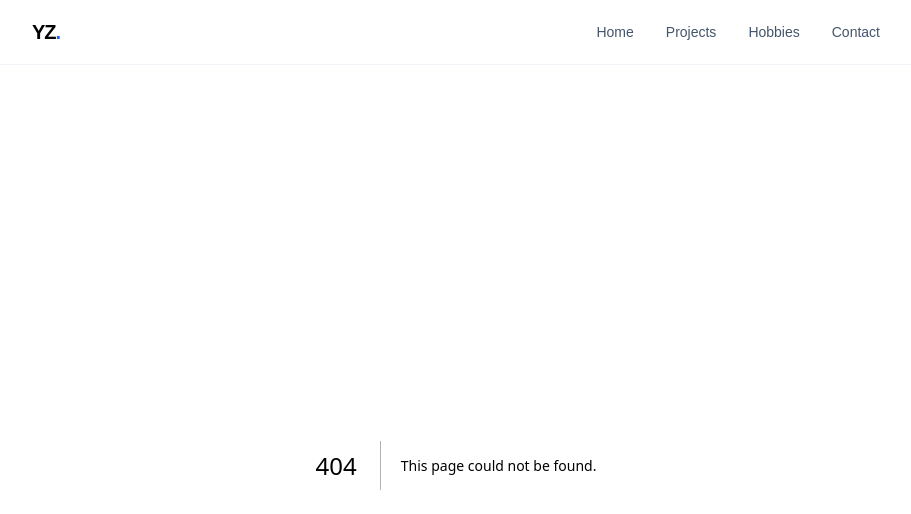
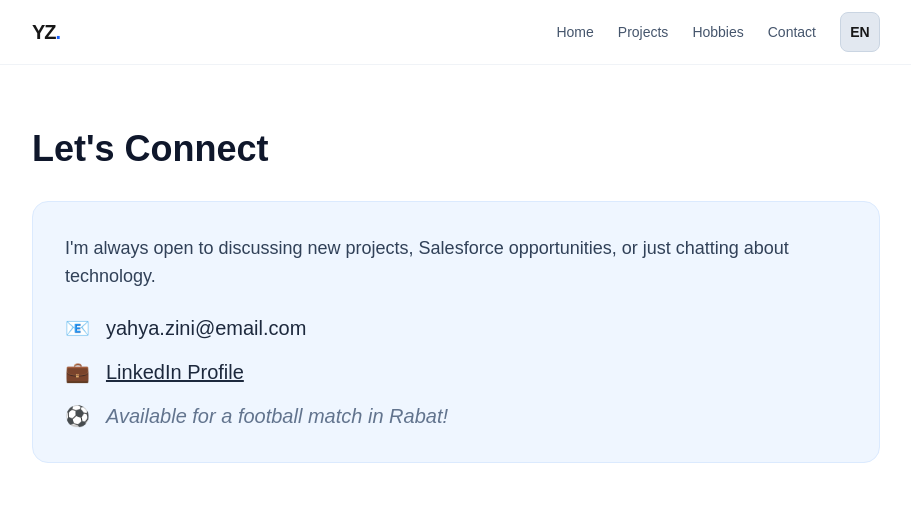
Before and after one commit to 0ZEUS01/yahya-portfolio, a Next.js app: page /contact/contact in a window 1280 px wide. Before the commit this address had no page. Shown: the top 514 px of the page, without its empty margins (180-1091 px from the left). Built offline with nearby package versions, Linux system fonts and the light colour scheme.

Commit message:
Implement multilingual support: add language switcher, update Navbar, and create localized pages for Home, Contact, Hobbies, and Projects

```diff
--- a/src/app/contact/page.tsx
+++ b/src/app/[lang]/contact/page.tsx
@@ -1,23 +1,25 @@
 export default function ContactPage() {
   return (
     <main className="max-w-4xl mx-auto py-16 px-6">
-      <h1 className="text-4xl font-bold mb-8">Let's Connect</h1>
+      <h1 className="text-4xl font-bold mb-8 text-slate-900 dark:text-white">
+        Let's Connect
+      </h1>
       <div className="p-8 rounded-2xl bg-blue-50 dark:bg-blue-900/10 border border-blue-100 dark:border-blue-800">
-        <p className="text-lg mb-6">
+        <p className="text-lg mb-6 text-slate-700 dark:text-slate-300">
           I'm always open to discussing new projects, Salesforce opportunities,
           or just chatting about technology.
         </p>
         <div className="space-y-4">
-          <p className="flex items-center gap-4 text-xl">
+          <p className="flex items-center gap-4 text-xl text-slate-800 dark:text-slate-200">
             📧 <span className="font-medium">yahya.zini@email.com</span>
           </p>
-          <p className="flex items-center gap-4 text-xl">
+          <p className="flex items-center gap-4 text-xl text-slate-800 dark:text-slate-200">
             💼{" "}
             <span className="font-medium underline hover:text-blue-600 cursor-pointer">
               LinkedIn Profile
             </span>
           </p>
-          <p className="flex items-center gap-4 text-xl">
+          <p className="flex items-center gap-4 text-xl text-slate-800 dark:text-slate-200">
             ⚽{" "}
             <span className="font-medium text-slate-500 italic">
               Available for a football match in Rabat!
@@ -27,8 +29,4 @@ export default function ContactPage() {
       </div>
     </main>
   );
-<<<<<<< HEAD
 }
-=======
-}
->>>>>>> 02db8ecfa542b2c1bfadd112b0f4510ce565c173
--- a/src/app/hobbies/page.tsx
+++ b/src/app/[lang]/hobbies/page.tsx
@@ -29,8 +29,4 @@ export default function HobbiesPage() {
       </div>
     </main>
   );
-<<<<<<< HEAD
 }
-=======
-}
->>>>>>> 02db8ecfa542b2c1bfadd112b0f4510ce565c173
--- /dev/null
+++ b/src/app/[lang]/layout.tsx
@@ -0,0 +1,40 @@
+import type { Metadata } from "next";
+import { Geist, Geist_Mono } from "next/font/google";
+import "../globals.css";
+import Navbar from "@/components/Navbar";
+
+const geistSans = Geist({
+  variable: "--font-geist-sans",
+  subsets: ["latin"],
+});
+
+const geistMono = Geist_Mono({
+  variable: "--font-geist-mono",
+  subsets: ["latin"],
+});
+
+export const metadata: Metadata = {
+  title: "Yahya Zini | State Software Engineer",
+  description: "Software Engineer portfolio of Yahya Zini.",
+};
+
+export default async function RootLayout({
+  children,
+  params,
+}: Readonly<{
+  children: React.ReactNode;
+  params: Promise<{ lang: 'en' | 'fr' }>;
+}>) {
+  // Await the params to safely extract the language
+  const resolvedParams = await params;
+  const lang = resolvedParams.lang;
+
+  return (
+    <html lang={lang}>
+      <body className={`${geistSans.variable} ${geistMono.variable} min-h-screen flex flex-col bg-slate-50 dark:bg-[#0a0a0a] text-slate-900 dark:text-slate-100 transition-colors duration-300`}>
+        <Navbar lang={lang} />
+        <div className="flex-1">{children}</div>
+      </body>
+    </html>
+  );
+}
--- a/src/app/page.tsx
+++ b/src/app/[lang]/page.tsx
@@ -1,6 +1,6 @@
 import { getBioData } from "@/lib/markdown";
 import { MDXRemote } from "next-mdx-remote/rsc";
-import Image from "next/image"; // Importing Next's optimized Image component
+import Image from "next/image";
 
 export default function Home() {
   const { metadata, content } = getBioData();
--- a/src/app/projects/page.tsx
+++ b/src/app/[lang]/projects/page.tsx
@@ -24,8 +24,4 @@ export default function ProjectsPage() {
       </div>
     </main>
   );
-<<<<<<< HEAD
 }
-=======
-}
->>>>>>> 02db8ecfa542b2c1bfadd112b0f4510ce565c173
--- a/src/app/layout.tsx
+++ /dev/null
@@ -1,42 +0,0 @@
-import type { Metadata } from "next";
-import { Geist, Geist_Mono } from "next/font/google";
-import "./globals.css";
-import Navbar from "@/components/Navbar";
-
-const geistSans = Geist({
-  variable: "--font-geist-sans",
-  subsets: ["latin"],
-});
-
-const geistMono = Geist_Mono({
-  variable: "--font-geist-mono",
-  subsets: ["latin"],
-});
-
-export const metadata: Metadata = {
-  title: "Yahya Zini | State Software Engineer", // Professional Title
-  description: "Software Engineer portfolio of Yahya Zini (Big Man).",
-};
-
-export default function RootLayout({
-  children,
-}: Readonly<{
-  children: React.ReactNode;
-}>) {
-  return (
-    <html
-      lang="en"
-      className={`${geistSans.variable} ${geistMono.variable} h-full antialiased`}
-    >
-      <body className="min-h-full flex flex-col bg-slate-50 dark:bg-[#0a0a0a]">
-        {/* 1. Add the Navbar here so it appears on all pages */}
-        <Navbar />
-
-        {/* 2. Wrap children in a div or main to handle layout spacing */}
-        <div className="flex-1">
-          {children}
-        </div>
-      </body>
-    </html>
-  );
-}
--- /dev/null
+++ b/src/components/LanguageSwitcher.tsx
@@ -0,0 +1,25 @@
+"use client";
+
+import Link from 'next/link';
+import { usePathname } from 'next/navigation';
+
+export default function LanguageSwitcher({ currentLang }: { currentLang: string }) {
+  const pathname = usePathname();
+
+  // Determine the target language
+  const targetLang = currentLang === 'en' ? 'fr' : 'en';
+
+  // Replace the current language folder in the URL with the new one
+  // Example: /en/projects -> /fr/projects
+  const redirectTarget = pathname.replace(`/${currentLang}`, `/${targetLang}`);
+
+  return (
+    <Link
+      href={redirectTarget}
+      className="flex items-center justify-center w-10 h-10 rounded-lg bg-slate-200 dark:bg-slate-800 border border-slate-300 dark:border-slate-700 hover:bg-slate-300 dark:hover:bg-slate-700 transition-colors font-bold text-sm uppercase"
+      aria-label="Switch Language"
+    >
+      {targetLang}
+    </Link>
+  );
+}
--- a/src/components/Navbar.tsx
+++ b/src/components/Navbar.tsx
@@ -1,44 +1,34 @@
-import Link from "next/link";
+import Link from 'next/link';
+import { getDictionary } from '@/dictionaries/dictionary';
+import LanguageSwitcher from './LanguageSwitcher';
 
-export default function Navbar() {
+// 1. Make the component async and accept the 'lang' prop
+export default async function Navbar({ lang }: { lang: 'en' | 'fr' }) {
+  // 2. Fetch the correct dictionary based on the language
+  const dict = await getDictionary(lang);
+
   return (
     <nav className="sticky top-0 z-50 w-full border-b border-slate-200/50 dark:border-slate-800/50 bg-white/70 dark:bg-black/70 backdrop-blur-md">
       <div className="max-w-4xl mx-auto px-6 h-16 flex items-center justify-between">
-        {/* Logo / Brand */}
-        <Link
-          href="/"
-          className="font-bold text-xl tracking-tighter hover:text-blue-600 transition-colors"
-        >
+
+        {/* Logo */}
+        <Link href={`/${lang}`} className="font-bold text-xl tracking-tighter hover:text-blue-600 transition-colors">
           YZ<span className="text-blue-600">.</span>
         </Link>
 
-        {/* Links */}
-        <div className="flex gap-8 text-sm font-medium text-slate-600 dark:text-slate-400">
-          <Link
-            href="/"
-            className="hover:text-slate-950 dark:hover:text-white transition-colors"
-          >
-            Home
-          </Link>
-          <Link
-            href="/projects"
-            className="hover:text-slate-950 dark:hover:text-white transition-colors"
-          >
-            Projects
-          </Link>
-          <Link
-            href="/hobbies"
-            className="hover:text-slate-950 dark:hover:text-white transition-colors"
-          >
-            Hobbies
-          </Link>
-          <Link
-            href="/contact"
-            className="hover:text-slate-950 dark:hover:text-white transition-colors"
-          >
-            Contact
-          </Link>
+        <div className="flex items-center gap-6">
+          {/* Links (Now using the dictionary and the dynamic lang URL) */}
+          <div className="hidden md:flex gap-6 text-sm font-medium text-slate-600 dark:text-slate-400">
+            <Link href={`/${lang}`} className="hover:text-slate-950 dark:hover:text-white transition-colors">{dict.navbar.home}</Link>
+            <Link href={`/${lang}/projects`} className="hover:text-slate-950 dark:hover:text-white transition-colors">{dict.navbar.projects}</Link>
+            <Link href={`/${lang}/hobbies`} className="hover:text-slate-950 dark:hover:text-white transition-colors">{dict.navbar.hobbies}</Link>
+            <Link href={`/${lang}/contact`} className="hover:text-slate-950 dark:hover:text-white transition-colors">{dict.navbar.contact}</Link>
+          </div>
+
+          {/* 3. Add the Switcher here */}
+          <LanguageSwitcher currentLang={lang} />
         </div>
+
       </div>
     </nav>
   );
--- /dev/null
+++ b/src/dictionaries/dictionary.ts
@@ -0,0 +1,11 @@
+import 'server-only';
+
+const dictionaries = {
+  en: () => import('./en.json').then((module) => module.default),
+  fr: () => import('./fr.json').then((module) => module.default),
+};
+
+export const getDictionary = async (locale: 'en' | 'fr') => {
+  // Fallback to English if something goes wrong
+  return dictionaries[locale]?.() ?? dictionaries.en();
+};
--- /dev/null
+++ b/src/dictionaries/en.json
@@ -0,0 +1,8 @@
+{
+  "navbar": {
+    "home": "Home",
+    "projects": "Projects",
+    "hobbies": "Hobbies",
+    "contact": "Contact"
+  }
+}
--- /dev/null
+++ b/src/dictionaries/fr.json
@@ -0,0 +1,8 @@
+{
+  "navbar": {
+    "home": "Accueil",
+    "projects": "Projets",
+    "hobbies": "Loisirs",
+    "contact": "Contact"
+  }
+}
--- /dev/null
+++ b/src/middleware.ts
@@ -0,0 +1,26 @@
+// src/middleware.ts
+import { NextResponse } from "next/server";
+import type { NextRequest } from "next/server";
+
+const locales = ["en", "fr"];
+const defaultLocale = "en";
+
+export function middleware(request: NextRequest) {
+  const { pathname } = request.nextUrl;
+
+  // Check if the URL already has a language (e.g., /fr or /en/projects)
+  const pathnameHasLocale = locales.some(
+    (locale) => pathname.startsWith(`/${locale}/`) || pathname === `/${locale}`
+  );
+
+  if (pathnameHasLocale) return;
+
+  // If no language in URL, redirect to default (English)
+  request.nextUrl.pathname = `/${defaultLocale}${pathname}`;
+  return NextResponse.redirect(request.nextUrl);
+}
+
+export const config = {
+  // Do not run middleware on static files, images, or API routes
+  matcher: ["/((?!api|_next/static|_next/image|favicon.ico|profile.jpg|.*\\.jpg$).*)"],
+};
```
